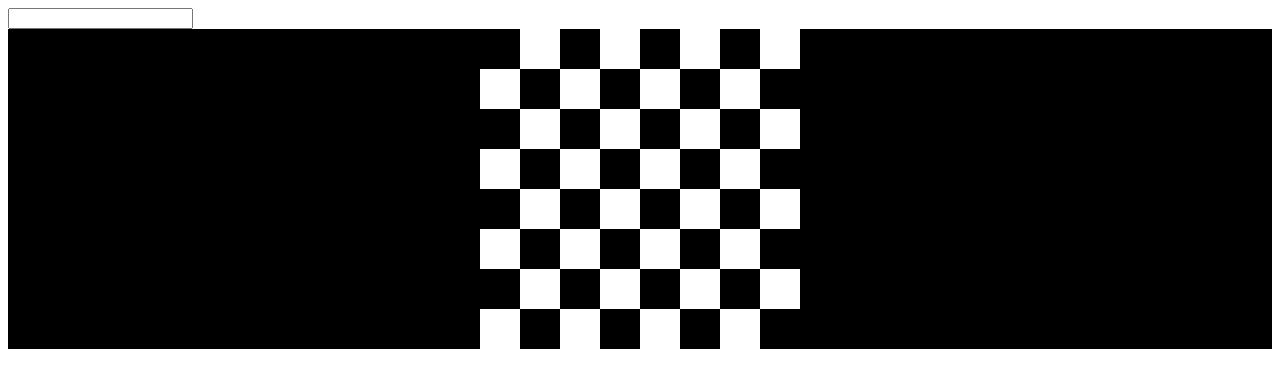
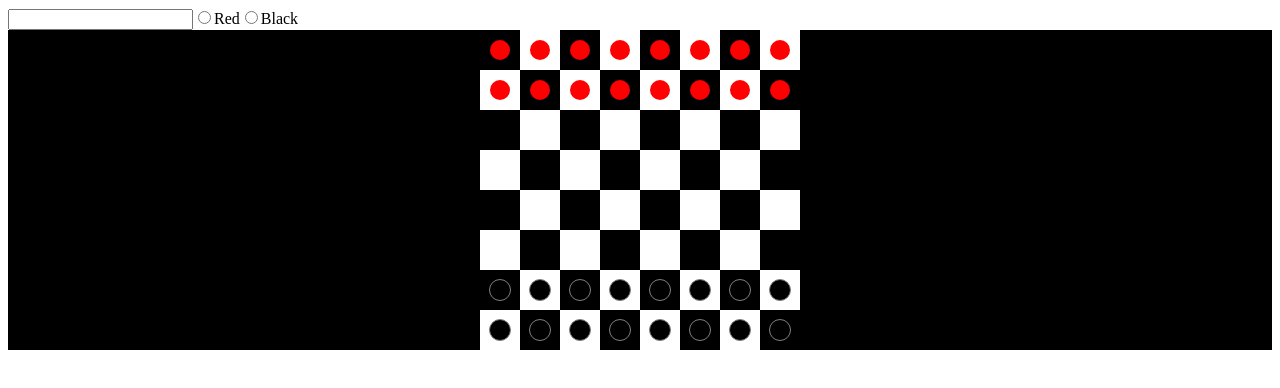
Before and after one commit to kbsjsn/task-1-kirkshin, a React (Create React App) app: page / in a window 1280 px wide. Shown: the top 388 px of the page. Built offline with nearby package versions, Linux system fonts and the light colour scheme.

Commit message:
basic requirement for setting pieces at rows

```diff
--- a/src/components/Board.css
+++ b/src/components/Board.css
@@ -10,13 +10,34 @@
 }
 
 .black-cell {
+  display: flex;
+  align-items: center;
+  justify-content: center;
   background-color: black;
   width: 40px;
   height: 40px;
 }
 
 .white-cell {
+  display: flex;
+  align-items: center;
+  justify-content: center;
   background-color: white;
   width: 40px;
   height: 40px;
 }
+
+.red-piece {
+  background-color: red;
+  border-radius: 100%;
+  width: 20px;
+  height: 20px;
+}
+
+.black-piece {
+  background-color: black;
+  border: 1px gray solid;
+  border-radius: 100%;
+  width: 20px;
+  height: 20px;
+}
--- a/src/components/Board.js
+++ b/src/components/Board.js
@@ -1,27 +1,89 @@
 import React from 'react';
 import './Board.css';
+
+const redPiece = (
+  <div className="red-piece"></div>
+);
+
+const blackPiece = (
+  <div className="black-piece"></div>
+);
+
+const blackCell = (key, piece = null) => (
+  <div className="black-cell" key={key}>{piece}</div>
+);
+
+const whiteCell = (key, piece = null) => (
+  <div className="white-cell" key={key}>{piece}</div>
+);
 
 function makeRows (cells) {
   const board = [];
   for (let i = 0; i < cells; i++) {
     const row = [];
+    if (i < 2) {
       if (i % 2 === 0) {
         for (let j = 0; j < cells; j++) {
           if (j % 2 === 0) {
-          row.push(<div className="black-cell" key={j}></div>)
+            row.push(blackCell(j, redPiece))
           }
           else {
-          row.push(<div className="white-cell" key={j}></div>)
+            row.push(whiteCell(j, redPiece))
           }
         }
       }
       else {
         for (let j = 0; j < cells; j++) {
           if (j % 2 === 0) {
-          row.push(<div className="white-cell" key={j}></div>)
+            row.push(whiteCell(j, redPiece))
           }
           else {
-          row.push(<div className="black-cell" key={j}></div>)
+            row.push(blackCell(j, redPiece))
+          }
+        }
+      }
+    }
+    else if (i >= cells - 2) {
+      if (i % 2 === 0) {
+        for (let j = 0; j < cells; j++) {
+          if (j % 2 === 0) {
+            row.push(blackCell(j, blackPiece))
+          }
+          else {
+            row.push(whiteCell(j, blackPiece))
+          }
+        }
+      }
+      else {
+        for (let j = 0; j < cells; j++) {
+          if (j % 2 === 0) {
+            row.push(whiteCell(j, blackPiece))
+          }
+          else {
+            row.push(blackCell(j, blackPiece))
+          }
+        }
+      }
+    }
+    else {
+      if (i % 2 === 0) {
+        for (let j = 0; j < cells; j++) {
+          if (j % 2 === 0) {
+            row.push(blackCell(j))
+          }
+          else {
+            row.push(whiteCell(j))
+          }
+        }
+      }
+      else {
+        for (let j = 0; j < cells; j++) {
+          if (j % 2 === 0) {
+            row.push(whiteCell(j))
+          }
+          else {
+            row.push(blackCell(j))
+          }
         }
       }
     }
--- a/src/components/Input.js
+++ b/src/components/Input.js
@@ -5,6 +5,10 @@ export default function Input ({ setCells }) {
   return (
     <div className="inputbar">
       <input onChange={e => setCells(e.target.value)} />
+      <input type="radio" id="red-piece" name="color" value="red"></input>
+      <label for="redPiece">Red</label>
+      <input type="radio" id="black-piece" name="color" value="black"></input>
+      <label for="blackPiece">Black</label>
     </div>
   )
 }
```
Lines whose indentation alone changed are shown as unchanged.
